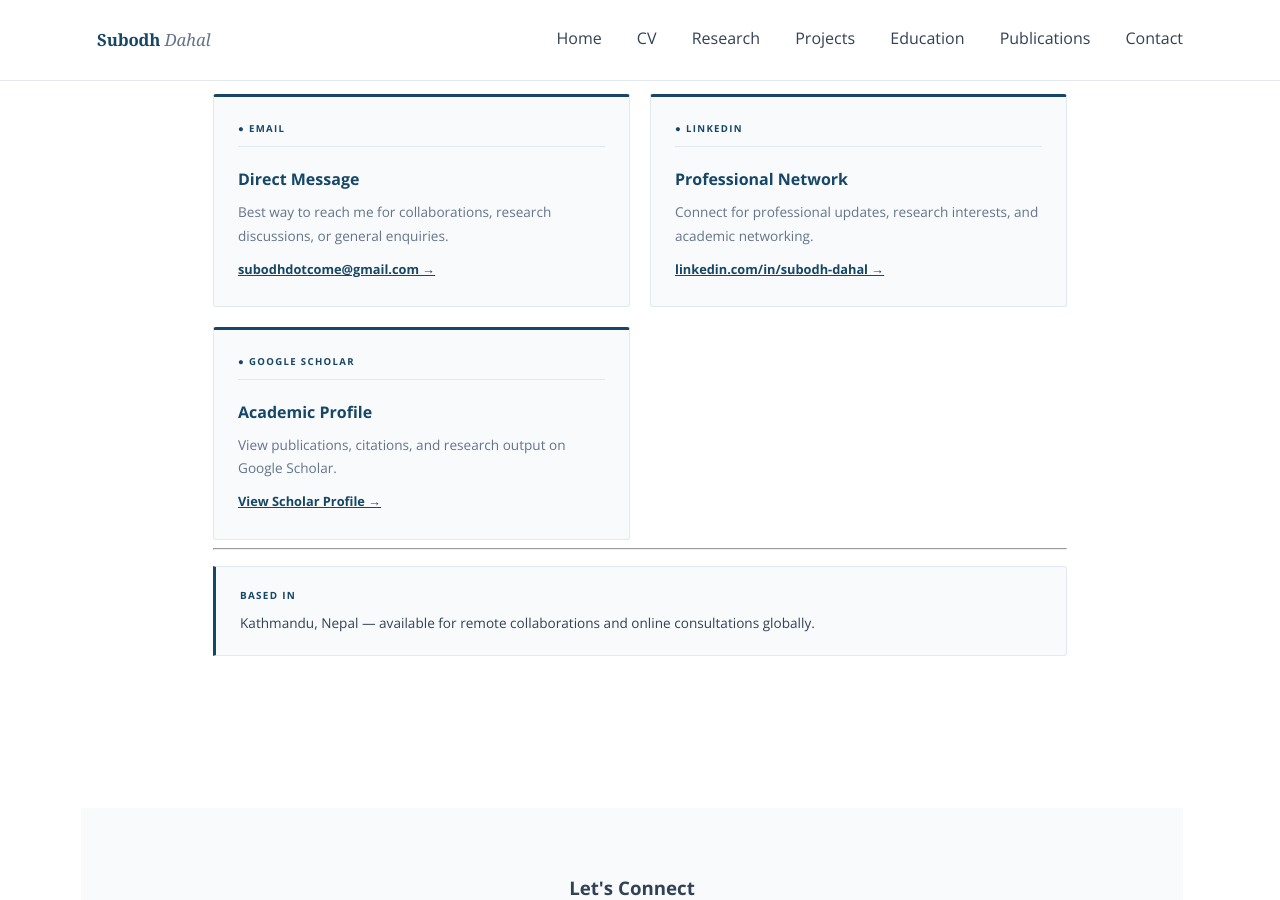
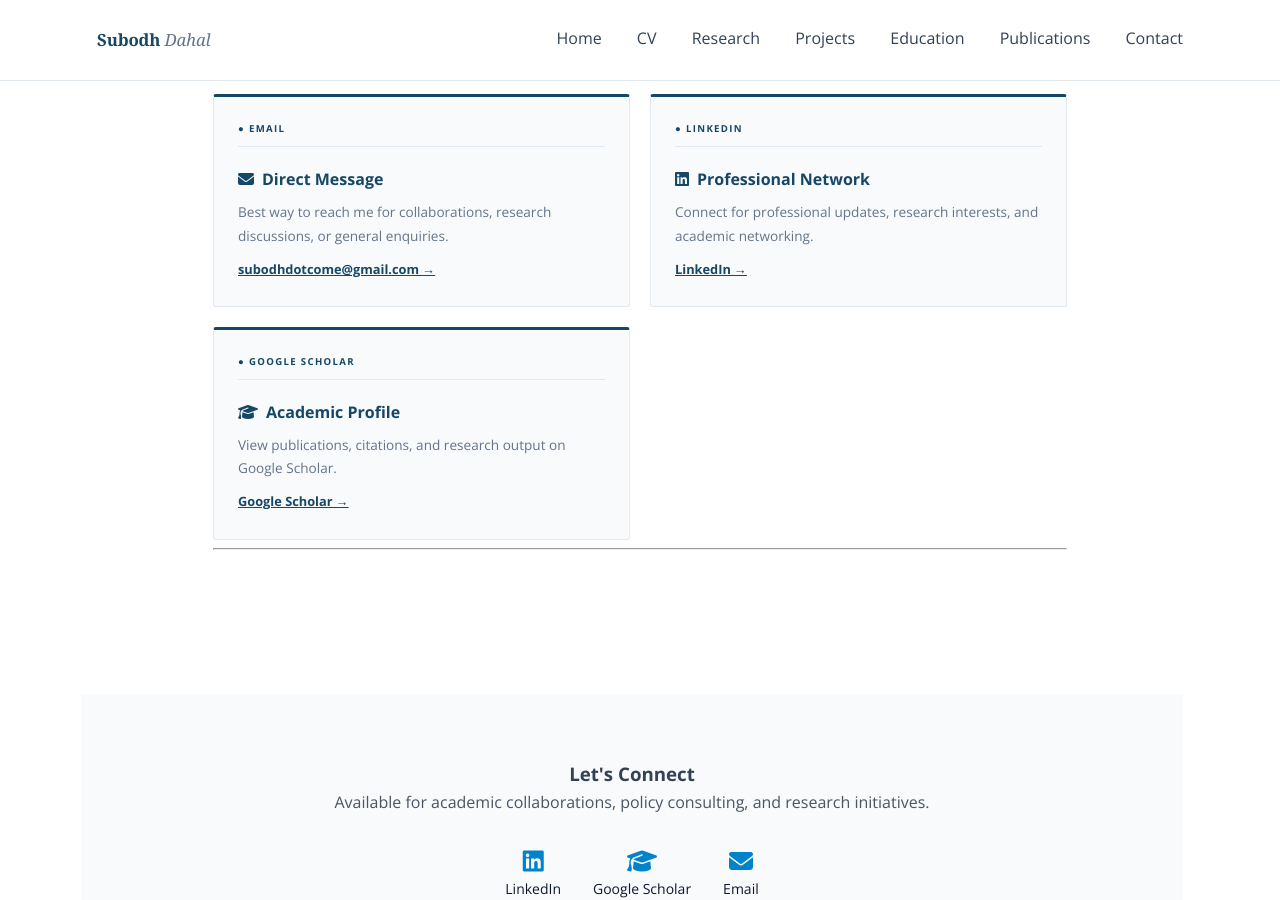
Before and after one commit to dahalsubodh/dahalsubodh.github.io, a Jekyll site: the page built from contact.md, in a window 1280 px wide and 900 px high, scrolled down 267 px. Built offline with Jekyll 4.4.1, drawn with Linux system fonts in a browser that asks for light colours.

Commit message:
Update contact.md

```diff
--- a/contact.md
+++ b/contact.md
@@ -18,28 +18,22 @@ layout: default
 <div class="in-progress-grid">
 
   <div class="progress-card" data-status="● Email">
-    <h4>Direct Message</h4>
+    <h4><i class="fa-solid fa-envelope" style="color:var(--color-primary); margin-right:0.5rem;"></i>Direct Message</h4>
     <p>Best way to reach me for collaborations, research discussions, or general enquiries.</p>
     <a href="mailto:subodhdotcome@gmail.com" style="display:inline-block; margin-top:0.75rem; font-size:0.8rem; font-weight:700; color:var(--color-primary);">subodhdotcome@gmail.com →</a>
   </div>
 
   <div class="progress-card" data-status="● LinkedIn">
-    <h4>Professional Network</h4>
+    <h4><i class="fa-brands fa-linkedin" style="color:var(--color-primary); margin-right:0.5rem;"></i>Professional Network</h4>
     <p>Connect for professional updates, research interests, and academic networking.</p>
-    <a href="https://linkedin.com/in/subodh-dahal" target="_blank" rel="noopener" style="display:inline-block; margin-top:0.75rem; font-size:0.8rem; font-weight:700; color:var(--color-primary);">linkedin.com/in/subodh-dahal →</a>
+    <a href="https://linkedin.com/in/subodh-dahal" target="_blank" rel="noopener" style="display:inline-block; margin-top:0.75rem; font-size:0.8rem; font-weight:700; color:var(--color-primary);">LinkedIn →</a>
   </div>
 
   <div class="progress-card" data-status="● Google Scholar">
-    <h4>Academic Profile</h4>
+    <h4><i class="fa-solid fa-graduation-cap" style="color:var(--color-primary); margin-right:0.5rem;"></i>Academic Profile</h4>
     <p>View publications, citations, and research output on Google Scholar.</p>
-    <a href="https://scholar.google.com/citations?hl=en&amp;user=3pw7tvsAAAAJ" target="_blank" rel="noopener" style="display:inline-block; margin-top:0.75rem; font-size:0.8rem; font-weight:700; color:var(--color-primary);">View Scholar Profile →</a>
+    <a href="https://scholar.google.com/citations?hl=en&amp;user=3pw7tvsAAAAJ" target="_blank" rel="noopener" style="display:inline-block; margin-top:0.75rem; font-size:0.8rem; font-weight:700; color:var(--color-primary);">Google Scholar →</a>
   </div>
 
 </div>
-
 ---
-
-<div class="thesis-box" style="margin-top:1rem;">
-  <div class="tb-label">Based In</div>
-  <p>Kathmandu, Nepal — available for remote collaborations and online consultations globally.</p>
-</div>
```
